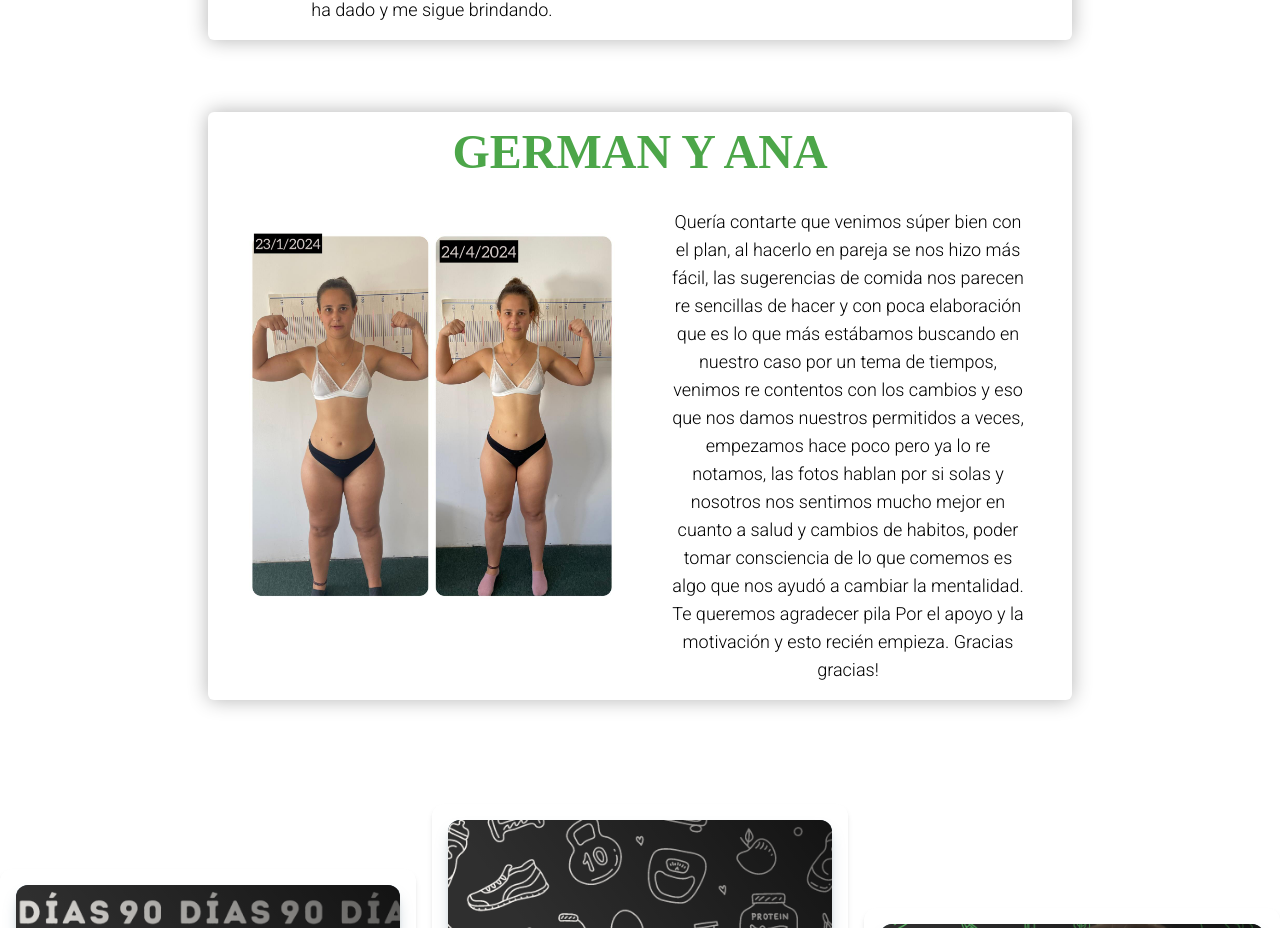
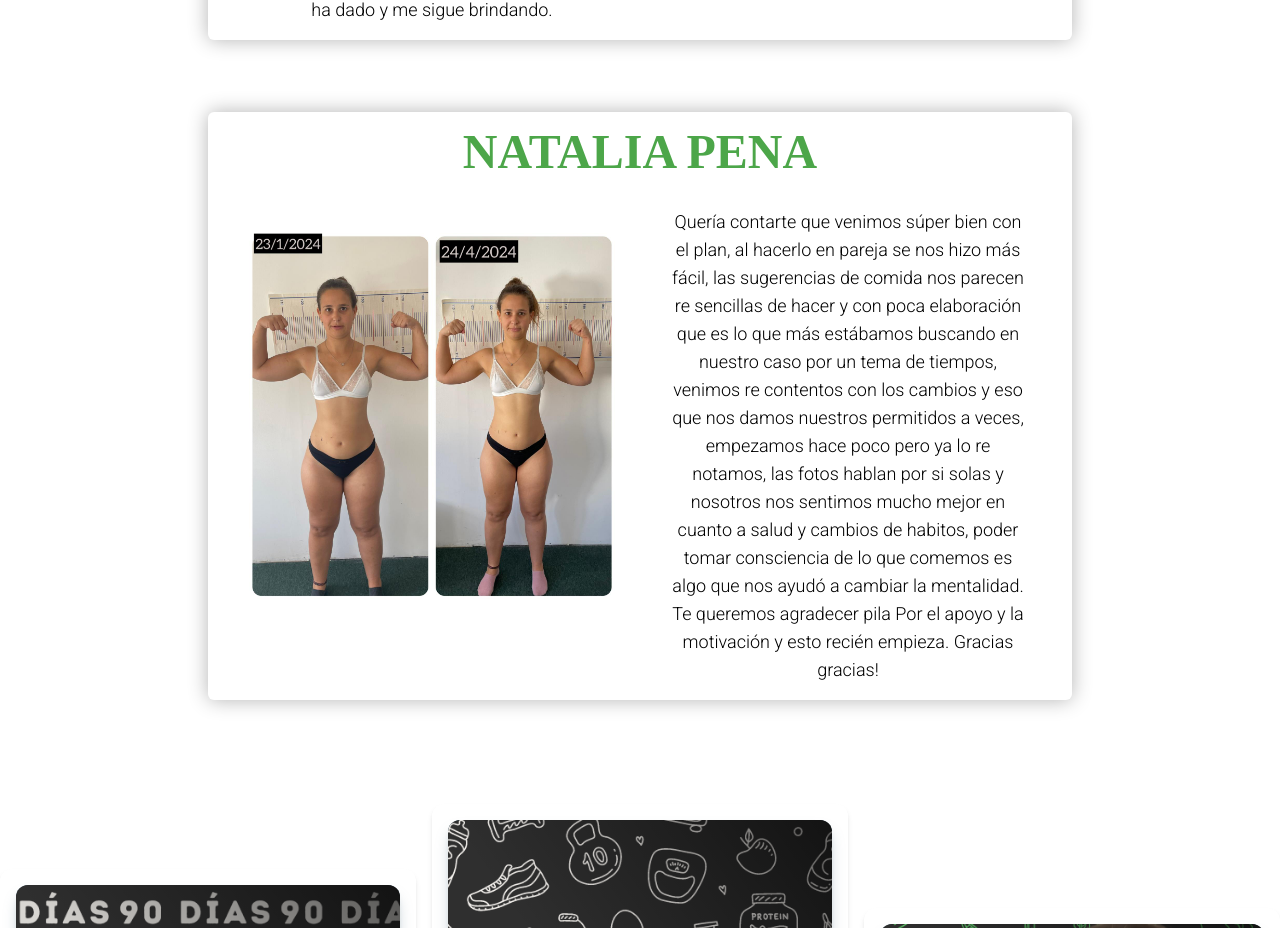
Before and after one commit to Cinnutri/Lic.-Cinyta-Menendez, a Next.js app: page / in a window 1280 px wide. Shown: the part 1877-2805 px from the top of the page. Built offline with nearby package versions, Linux system fonts and the light colour scheme.

Commit message:
Update Testimonial.js

```diff
--- a/src/components/Testimonial.js
+++ b/src/components/Testimonial.js
@@ -2,7 +2,7 @@ import React from "react";
 import Image from "next/image";
 import testimonialMatias from "@../assets/testimonial/testimonial-Matias.jpg";
 import tesimonialFabricio from "@../assets/testimonial/testimonial-Fabricio.jpg";
-import testimonialRbuia from "@../assets/testimonial/testimonial-Rubia.jpg";
+import testimonialNatalia from "@../assets/testimonial/testimonial-Rubia.jpg";
 
 const testimonials = [
   {
@@ -17,8 +17,8 @@ const testimonials = [
   },
   {
     text: "Quería contarte que venimos súper bien con el plan, al hacerlo en pareja se nos hizo más fácil, las sugerencias de comida nos parecen re sencillas de hacer y con poca elaboración que es lo que más estábamos buscando en nuestro caso por un tema de tiempos, venimos re contentos con los cambios y eso que nos damos nuestros permitidos a veces, empezamos hace poco pero ya lo re notamos, las fotos hablan por si solas y nosotros nos sentimos mucho mejor en cuanto a salud y cambios de habitos, poder tomar consciencia de lo que comemos es algo que nos ayudó a cambiar la mentalidad. Te queremos agradecer pila Por el apoyo y la motivación y esto recién empieza. Gracias gracias!",
-    name: "GERMAN Y ANA",
-    image: testimonialRbuia,
+    name: "NATALIA PENA",
+    image: testimonialNatalia,
   },
 ];
 
```
